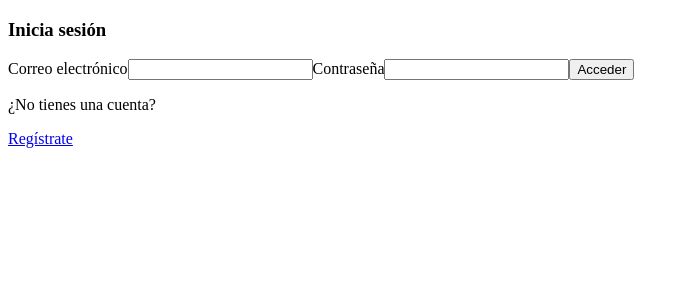
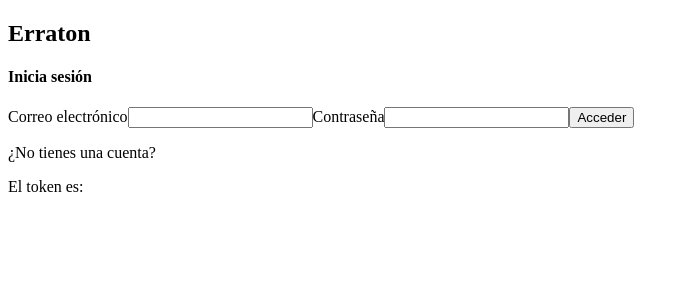
Before and after one commit to jauregiazcue/fullStack_group_project, a React (Vite) app in the folder client/: page / in a window 1280 px wide. Shown: the top 300 px of the page, without its empty margins (0-689 px from the left). Built offline with nearby package versions, Linux system fonts and the light colour scheme.

Commit message:
conditional rendering of login/register form and localStorage storage of email/nickname/token

```diff
--- a/client/src/App.jsx
+++ b/client/src/App.jsx
@@ -1,20 +1,31 @@
-import './App.css'
-import "@fontsource/fredoka";
-import "@fontsource/baloo-2";
-
+// App.jsx
 import { BrowserRouter, Routes, Route } from "react-router-dom";
+import { AuthProvider, AuthContext } from "./components/authContext/AuthContext";
+import { useContext } from "react";
 
 import Login from "./pages/auth/Login";
-import Register from "./pages/auth/Register";
+// asdasd2@asd.com
+
+function AppContent() {
+  const { token, nickname, email } = useContext(AuthContext);
+  return (
+    <>
+      <nav>
+        <h1>Erraton</h1>
+          {nickname ? <p>Logeado como {nickname} !</p> : <Login />}
+        <p>El token es: {token}</p>
+      </nav>
+    </>
+  );
+}
 
 function App() {
   return (
-    <BrowserRouter>
-      <Routes>
-        <Route path="/" element={<Login />} />
-        <Route path="/register" element={<Register />} />
-      </Routes>
-    </BrowserRouter>
+  <BrowserRouter>
+    <AuthProvider>
+      <AppContent />
+    </AuthProvider>
+  </BrowserRouter>
   );
 }
 
--- /dev/null
+++ b/client/src/components/authContext/AuthContext.jsx
@@ -0,0 +1,41 @@
+import { createContext, useState, useEffect } from "react";
+
+export const AuthContext = createContext(null);
+
+export function AuthProvider({ children }) {
+  const [token, setToken] = useState(() => {
+    return localStorage.getItem("authToken") || null;
+  })
+  const [nickname, setNickname] = useState(() => {
+    return localStorage.getItem("nickname") || null;
+  })
+  const [email, setEmail] = useState(() => {
+    return localStorage.getItem("email") || null;
+  })
+
+  useEffect(() => {
+    if (token) {
+      localStorage.setItem("authToken", token);
+    } else {
+      localStorage.removeItem("authToken");
+    }
+
+    if (nickname) {
+      localStorage.setItem("nickname", nickname);
+    } else {
+      localStorage.removeItem("nickname");
+    }
+
+    if (email) {
+      localStorage.setItem("email", email);
+    } else {
+      localStorage.removeItem("email");
+    }
+  }, [token, nickname, email]);
+
+  return (
+    <AuthContext.Provider value={{ token, setToken, nickname, setNickname, email, setEmail }}>
+      {children}
+    </AuthContext.Provider>
+  );
+}
--- a/client/src/pages/auth/Login.jsx
+++ b/client/src/pages/auth/Login.jsx
@@ -1,16 +1,22 @@
-import { useState } from "react";
+import { useContext, useState } from "react";
 import { Link } from 'react-router-dom';
 import fetchData from "../../utils/fetchData";
+import { AuthContext } from "../../components/authContext/AuthContext";
 import "./Login.css"
-
+import Register from "./Register";
 // LOGIN
 function Login() {
+    const { setToken, setNickname, setEmail } = useContext(AuthContext);
     const [error, setError] = useState(null);
+    const [displaySignup, setDisplaySignup] = useState(false);
     const [userData, setUserData] = useState({
         email: "",
         password: ""
     })
 
+    const toggleSignup = () =>{
+        setDisplaySignup(!displaySignup);
+    }
     const handleUserEmail = (e) => {
         setUserData({ ...userData, email: e.target.value });
     };
@@ -34,6 +40,9 @@ function Login() {
             }
             if (loginResponse.token) {
             localStorage.setItem('authToken', loginResponse.token);
+            setToken(loginResponse.token);
+            setNickname(loginResponse.userData.nickname);
+            setEmail(loginResponse.userData.email);
             setUserData({ email: "", password: "" });
             /* alert("¡Registro exitoso!"); */
             }
@@ -44,6 +53,7 @@ function Login() {
     };
 
     return (
+        !displaySignup ? <>
             <section className="auth-wrapper">
                 <section className="auth__header">
                     <h1>Inicia sesión</h1>
@@ -57,10 +67,10 @@ function Login() {
                     <button className="auth__button">Acceder</button>
                 </form>
                 <section className="auth__redirect">
-                <p>¿No tienes una cuenta? </p>
-                <Link to="/register">Regístrate</Link>
+                    <p onClick={toggleSignup}>¿No tienes una cuenta? </p>
                 </section>
             </section>
+        </> : <Register toggleSignup={toggleSignup}/>
     )
 }
 
--- a/client/src/pages/auth/Register.jsx
+++ b/client/src/pages/auth/Register.jsx
@@ -1,7 +1,7 @@
 import { useState } from "react";
 import fetchData from "../../utils/fetchData";
 
-function Register({ }) {
+function Register({toggleSignup}) {
     const [error, setError] = useState(null);
     const [userData, setUserData] = useState({
         nickname: "",
@@ -88,10 +88,7 @@ function Register({ }) {
                 <input type="password" name="password" id="password" value={userData.password} onChange={handleUserPassword} />
                 <button>Regístrate</button>
             </form>
-            {/* <section className="auth__redirect">
-                <p>¿Ya tienes cuenta? </p>
-                <Link to="/login">Inicia sesión</Link>
-            </section> */}
+            <p onClick={toggleSignup}>¿Ya tienes una cuenta? </p>
         </section>
     )
 }
--- a/client/src/utils/fetchData.js
+++ b/client/src/utils/fetchData.js
@@ -3,9 +3,7 @@
 const BASE_URL = "http://localhost:3000";
 
 async function fetchData(route, method="GET", data=null) {
-    console.log("Vamos a ver");
     const url = BASE_URL + route;
-    console.log("This is the url", url);
     // const token = getToken();
     const options = {
         method: method,
```
Lines whose indentation alone changed are shown as unchanged.
